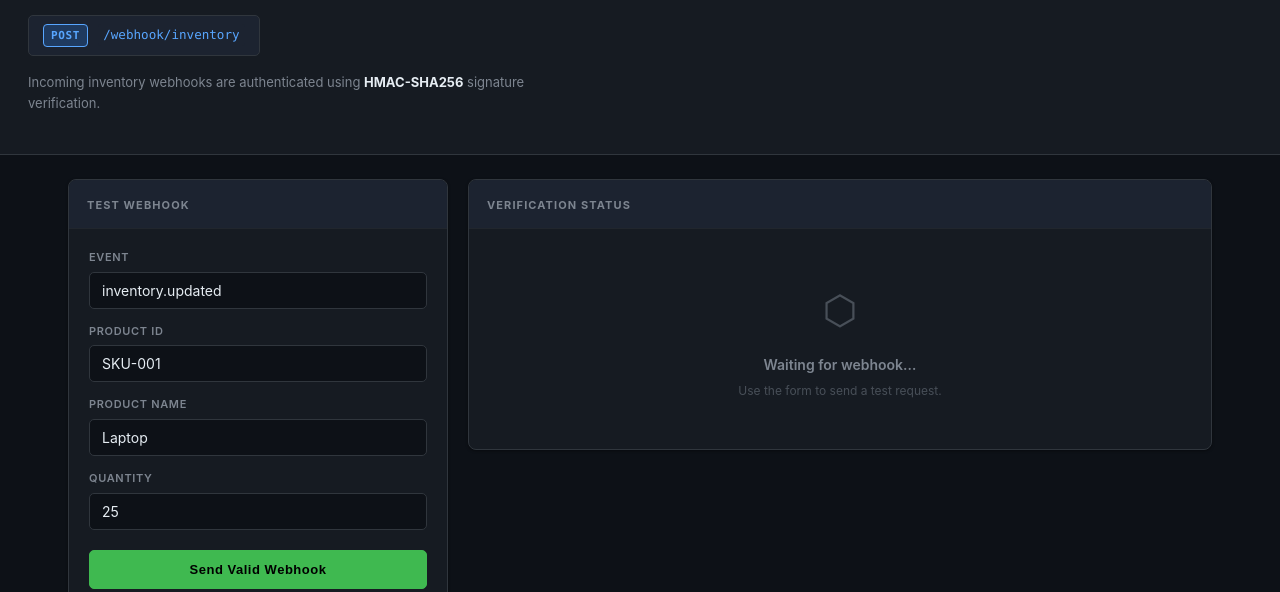
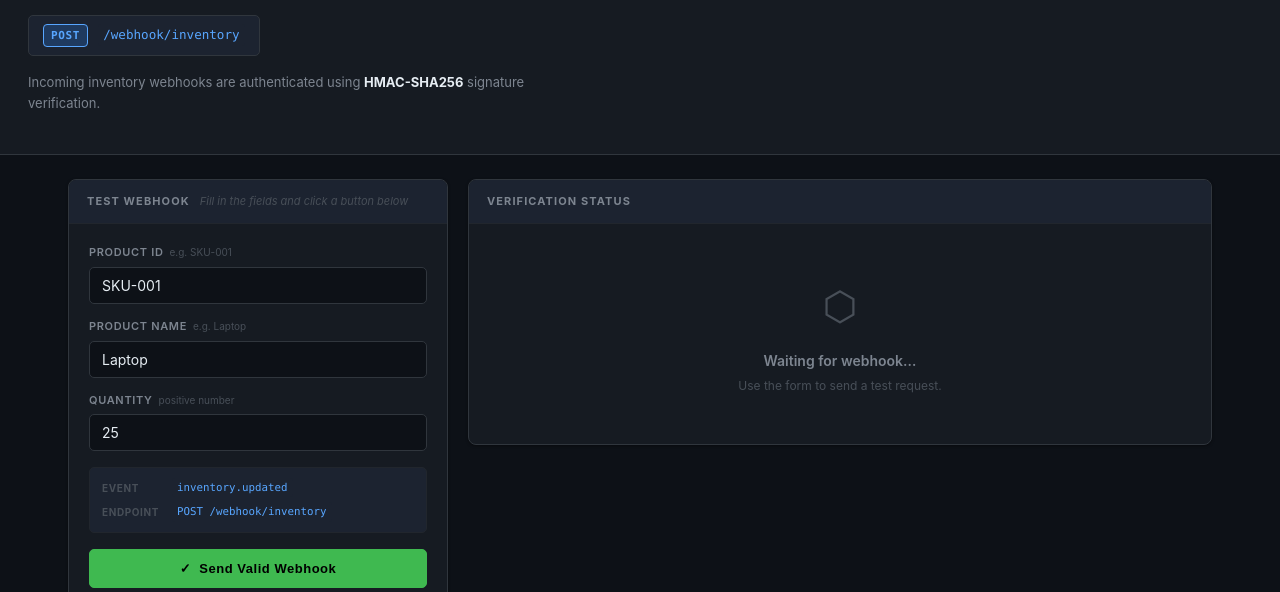
Before and after one commit to Samkimiri/webhook-verification, a website: page public/index.html in a window 1280 px wide. Shown: the part 208-800 px from the top of the page. Drawn offline with Linux system fonts and the light colour scheme; no server answers.

Commit message:
fix: resolve valid-webhook rejection bug + improve form usability
public/app.js:
- getFormValues(): replace 'Number(qty) || 25' with explicit empty-string check
  so quantity=0 is preserved correctly instead of being replaced with 25
- Event field hardcoded to 'inventory.updated' — no longer read from DOM, prevents
  user accidentally changing it and causing a signature mismatch
- validateForm(): new function — checks Product ID not empty, Product Name not empty,
  Quantity is a valid non-negative number; shows amber inline error on failure
- sendWebhook(): clears sending-state colour before each attempt
- sendWebhook(): removed premature textContent='' that wiped the result before
  handleTriggerResponse could set the green/red confirmation text
- setFormDisabled(): removed f-event from disabled list (it is now hidden)

public/index.html:
- Event input changed to type=hidden — not editable, cannot cause mismatch
- Product ID, Product Name, Quantity: added placeholder text and field-hint labels
- Added form-info strip showing locked Event=inventory.updated and endpoint
- Buttons now include ✓ / ✕ prefix icons for instant visual clarity
- card-hint text added: 'Fill in the fields and click a button below'

public/styles.css:
- card-header: flex layout so card-label + card-hint sit side by side
- card-hint: italic dimmed text style
- form-label: flex so label + field-hint sit on same baseline
- field-hint: small greyed annotation beside each label
- form-info: dark inset strip with locked event and endpoint fields
- form-info-row / form-info-key: layout for the info strip rows

```diff
--- a/public/app.js
+++ b/public/app.js
@@ -75,17 +75,51 @@ connectSSE();
 /* ══════════════════════════════════════════════════════════
    3. FORM SUBMISSION
    ══════════════════════════════════════════════════════════ */
+
+/* Read form values — never silently substitute a value that
+   would mismatch what the user sees in the field.
+   quantity uses ?? (nullish) not || so that 0 is preserved. */
 function getFormValues() {
+  const qtyRaw = document.getElementById('f-qty').value.trim();
   return {
-    event:        document.getElementById('f-event').value.trim() || 'inventory.updated',
+    event:        'inventory.updated',                                        // fixed — not user-editable
     product_id:   document.getElementById('f-pid').value.trim()   || 'SKU-001',
     product_name: document.getElementById('f-pname').value.trim() || 'Laptop',
-    quantity:     Number(document.getElementById('f-qty').value)  || 25,
+    quantity:     qtyRaw === '' ? 25 : Number(qtyRaw),
   };
 }
 
+/* Validate and show an inline error if something is wrong.
+   Returns true if OK to proceed. */
+function validateForm() {
+  const pid   = document.getElementById('f-pid').value.trim();
+  const pname = document.getElementById('f-pname').value.trim();
+  const qty   = document.getElementById('f-qty').value.trim();
+  const sendingEl = document.getElementById('sending-state');
+
+  if (!pid) {
+    sendingEl.style.color = 'var(--amber)';
+    sendingEl.textContent = '⚠ Product ID cannot be empty.';
+    document.getElementById('f-pid').focus();
+    return false;
+  }
+  if (!pname) {
+    sendingEl.style.color = 'var(--amber)';
+    sendingEl.textContent = '⚠ Product Name cannot be empty.';
+    document.getElementById('f-pname').focus();
+    return false;
+  }
+  if (qty !== '' && (isNaN(Number(qty)) || Number(qty) < 0)) {
+    sendingEl.style.color = 'var(--amber)';
+    sendingEl.textContent = '⚠ Quantity must be a positive number.';
+    document.getElementById('f-qty').focus();
+    return false;
+  }
+  return true;
+}
+
 function setFormDisabled(disabled) {
-  ['f-event','f-pid','f-pname','f-qty','btn-valid','btn-invalid']
+  ['f-pid','f-pname','f-qty','btn-valid','btn-invalid']
     .forEach(id => {
       const el = document.getElementById(id);
       if (el) el.disabled = disabled;
@@ -93,10 +127,20 @@ function setFormDisabled(disabled) {
 }
 
 async function sendWebhook(scenario) {
+  const sendingEl = document.getElementById('sending-state');
+
+  /* Clear previous result colour */
+  sendingEl.style.color = 'var(--text-muted)';
+  sendingEl.textContent = '';
+
+  /* Validate before sending */
+  if (!validateForm()) return;
+
   /* Show loading state */
   setFormDisabled(true);
   showState('loading');
-  document.getElementById('sending-state').textContent = 'Verifying webhook…';
+  sendingEl.style.color = 'var(--text-muted)';
+  sendingEl.textContent = 'Verifying webhook…';
 
   const body = { scenario, ...getFormValues() };
 
@@ -112,12 +156,11 @@ async function sendWebhook(scenario) {
     }
 
     const data = await r.json();
+    /* handleTriggerResponse sets sendingEl text — do NOT clear it here */
     handleTriggerResponse(data);
-    document.getElementById('sending-state').textContent = '';
 
   } catch (err) {
     showState('error');
-    const sendingEl = document.getElementById('sending-state');
     sendingEl.style.color = 'var(--amber)';
     sendingEl.textContent = '⚠ ' + err.message;
   } finally {
--- a/public/index.html
+++ b/public/index.html
@@ -50,30 +50,57 @@
       <section class="card" id="test-card">
         <div class="card-header">
           <span class="card-label">TEST WEBHOOK</span>
+          <span class="card-hint">Fill in the fields and click a button below</span>
         </div>
         <div class="card-body">
+
+          <!-- Event is fixed — hidden from user to avoid accidental signature breaks -->
+          <input type="hidden" id="f-event" value="inventory.updated" />
+
           <div class="form-group">
-            <label class="form-label" for="f-event">Event</label>
-            <input class="form-input" id="f-event" type="text" value="inventory.updated" />
+            <label class="form-label" for="f-pid">
+              Product ID
+              <span class="field-hint">e.g. SKU-001</span>
+            </label>
+            <input class="form-input" id="f-pid" type="text"
+                   value="SKU-001" placeholder="e.g. SKU-001" autocomplete="off" />
           </div>
+
           <div class="form-group">
-            <label class="form-label" for="f-pid">Product ID</label>
-            <input class="form-input" id="f-pid" type="text" value="SKU-001" />
+            <label class="form-label" for="f-pname">
+              Product Name
+              <span class="field-hint">e.g. Laptop</span>
+            </label>
+            <input class="form-input" id="f-pname" type="text"
+                   value="Laptop" placeholder="e.g. Laptop" autocomplete="off" />
           </div>
+
           <div class="form-group">
-            <label class="form-label" for="f-pname">Product Name</label>
-            <input class="form-input" id="f-pname" type="text" value="Laptop" />
+            <label class="form-label" for="f-qty">
+              Quantity
+              <span class="field-hint">positive number</span>
+            </label>
+            <input class="form-input" id="f-qty" type="number"
+                   value="25" min="0" placeholder="25" />
           </div>
-          <div class="form-group">
-            <label class="form-label" for="f-qty">Quantity</label>
-            <input class="form-input" id="f-qty" type="number" value="25" min="0" />
+
+          <div class="form-info">
+            <span class="form-info-row">
+              <span class="form-info-key">Event</span>
+              <code>inventory.updated</code>
+            </span>
+            <span class="form-info-row">
+              <span class="form-info-key">Endpoint</span>
+              <code>POST /webhook/inventory</code>
+            </span>
           </div>
+
           <div class="btn-row">
             <button class="btn btn-valid" id="btn-valid" onclick="sendWebhook('valid')">
-              Send Valid Webhook
+              ✓&nbsp; Send Valid Webhook
             </button>
             <button class="btn btn-invalid" id="btn-invalid" onclick="sendWebhook('invalid')">
-              Send Invalid Webhook
+              ✕&nbsp; Send Invalid Webhook
             </button>
           </div>
           <div class="sending-state" id="sending-state"></div>
--- a/public/styles.css
+++ b/public/styles.css
@@ -236,12 +236,21 @@ code {
   padding: 13px 18px;
   border-bottom: 1px solid var(--border-sub);
   background: var(--surface-2);
+  display: flex;
+  align-items: center;
+  gap: 10px;
 }
 .card-label {
   font-size: 11px;
   font-weight: 700;
   letter-spacing: .1em;
   color: var(--text-muted);
+}
+/* Instructional hint next to card title */
+.card-hint {
+  font-size: 11px;
+  color: var(--text-dim);
+  font-style: italic;
 }
 .card-body { padding: 20px; }
 
@@ -250,13 +259,23 @@ code {
    ════════════════════════════════════════════════════════════ */
 .form-group { margin-bottom: 14px; }
 .form-label {
-  display: block;
+  display: flex;
+  align-items: baseline;
+  gap: 6px;
   font-size: 11px;
   font-weight: 600;
   letter-spacing: .06em;
   color: var(--text-muted);
   margin-bottom: 5px;
   text-transform: uppercase;
+}
+/* Small greyed hint beside each label */
+.field-hint {
+  font-size: 10px;
+  font-weight: 400;
+  color: var(--text-dim);
+  text-transform: none;
+  letter-spacing: 0;
 }
 .form-input {
   width: 100%;
@@ -279,7 +298,33 @@ code {
   cursor: not-allowed;
 }
 
-.btn-row { display: flex; flex-direction: column; gap: 10px; margin-top: 20px; }
+/* Fixed info strip showing the locked event + endpoint */
+.form-info {
+  display: flex;
+  flex-direction: column;
+  gap: 5px;
+  margin: 16px 0 4px;
+  padding: 10px 12px;
+  background: var(--surface-2);
+  border: 1px solid var(--border-sub);
+  border-radius: var(--r-sm);
+}
+.form-info-row {
+  display: flex;
+  align-items: center;
+  gap: 10px;
+  font-size: 12px;
+}
+.form-info-key {
+  font-size: 10px;
+  font-weight: 700;
+  letter-spacing: .06em;
+  text-transform: uppercase;
+  color: var(--text-dim);
+  min-width: 60px;
+}
+
+.btn-row { display: flex; flex-direction: column; gap: 10px; margin-top: 16px; }
 
 .btn {
   width: 100%;
```
